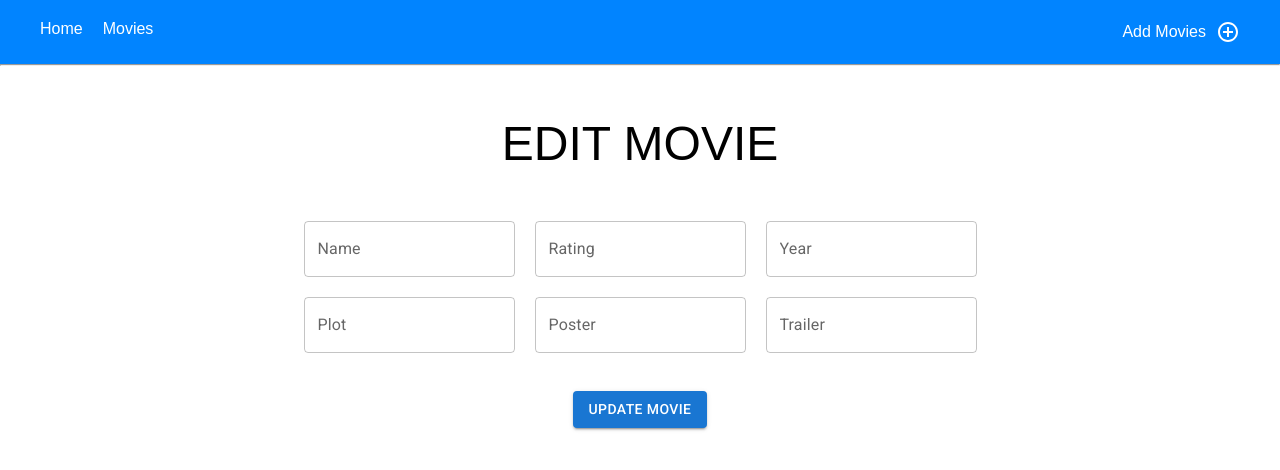
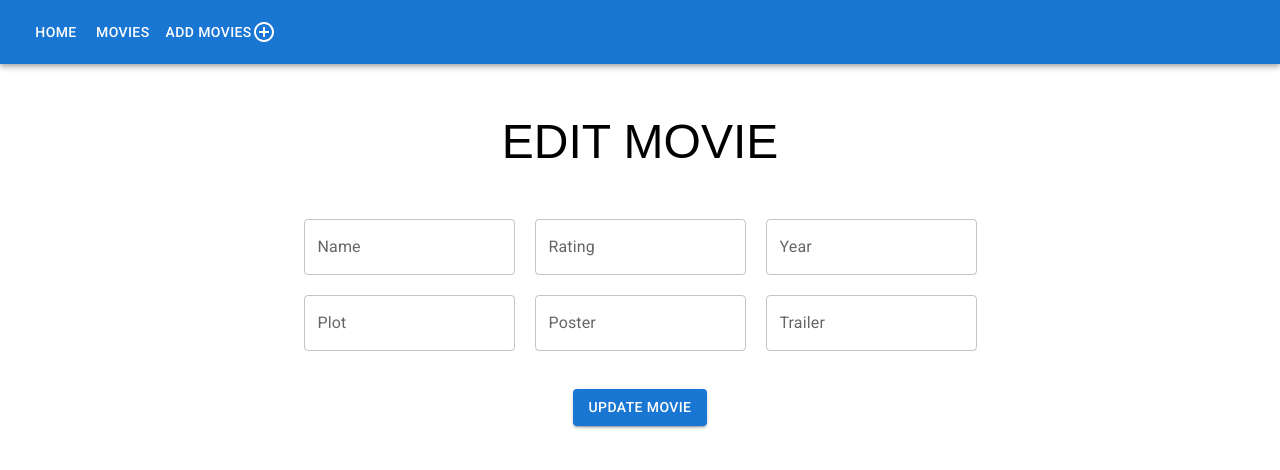
Before and after one commit to eunicedhivya/movie-listing, a React (Create React App) app: page /edit/1 in a window 1280 px wide. Shown: the top 470 px of the page. Built offline with nearby package versions, Linux system fonts and the light colour scheme; no server answers.

Commit message:
replace header with tootlbar

```diff
--- a/src/App.js
+++ b/src/App.js
@@ -10,35 +10,29 @@ import EditMovies from "./pages/EditMovies";
 import Notfound from './pages/Notfound';
 import AddCircleOutlineIcon from '@mui/icons-material/AddCircleOutline';
 import HomeIcon from '@mui/icons-material/Home';
+import AppBar from '@mui/material/AppBar';
+import Box from '@mui/material/Box';
+import Toolbar from '@mui/material/Toolbar';
+import { useHistory } from 'react-router-dom';
+import Button from '@mui/material/Button';
 
-const context = createContext();
+// const context = createContext();
 
 function App() {
-
+  const history = useHistory();
   const [mode, setMode] = useState("light");
-
-  // Call the API when the component is mounted
 
   return (
     <div className="App">
-      <context.Provider value={{mode, setMode}}>
-      <header className='siteheader'> <ul className='main-menu'>
-        <li>
-          <NavLink  to="/" exact activeClassName="active">Home</NavLink >
-        </li>
-        <li>
-          <NavLink  to="/movies" exact activeClassName="active">Movies</NavLink >
-        </li>
-        {/* <li>
-          <NavLink  to="/films" exact activeClassName="active">Films</NavLink >
-        </li> */}
-      </ul>
-       <ul className='main-menu'>
-        <li>
-          <NavLink  className='addOp' to="/add" exact activeClassName="active"> Add Movies <AddCircleOutlineIcon /> </NavLink >
-        </li>
-      </ul></header>
-      <hr />
+        <AppBar position="static">
+          <Toolbar>
+            <Box>
+              <Button color="inherit" onClick={()=>history.push('/')}>Home</Button>
+              <Button color="inherit" onClick={()=>history.push('/movies')}>Movies</Button>
+            </Box>
+            <Button color="inherit" onClick={()=>history.push('/add')}>Add Movies <AddCircleOutlineIcon /></Button>
+          </Toolbar>
+        </AppBar>
        <Switch>
         {/* Each route is case, eg. - case '/about': */}
         <Route path="/films">
@@ -58,7 +52,6 @@ function App() {
         <Route exact path="/"> <Home /> </Route>
         <Route path="**"> <Notfound /> </Route>
       </Switch>
-      </context.Provider>
     </div>
   );
 }
--- a/src/pages/EditMovies.js
+++ b/src/pages/EditMovies.js
@@ -42,8 +42,10 @@ import { useParams, useHistory } from 'react-router-dom'
         .then(data => data.json())
         .then(data => {
             console.log('Success:', data);
+
           })
       history.push("/movies")
+      loadMovie()
     };
 
     useEffect(loadMovie, [])
--- a/src/pages/Movie.js
+++ b/src/pages/Movie.js
@@ -14,7 +14,7 @@ function Movie() {
     .then((mvs) => setMovieList(mvs))
   }
 
-  useEffect(getMovies, [])
+  useEffect(() => getMovies(), [])
 
   // const [movieTitle, setMovieTitle] = useState("");
   // const [movieRating, setMovieRating] = useState("");
```
